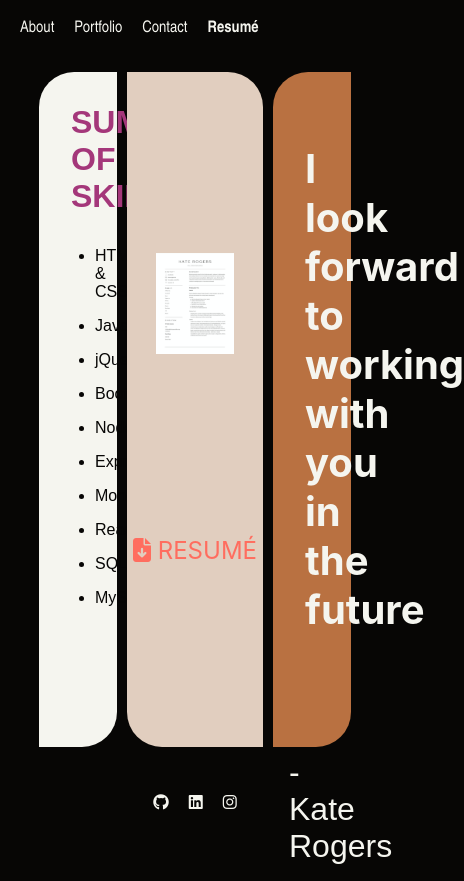
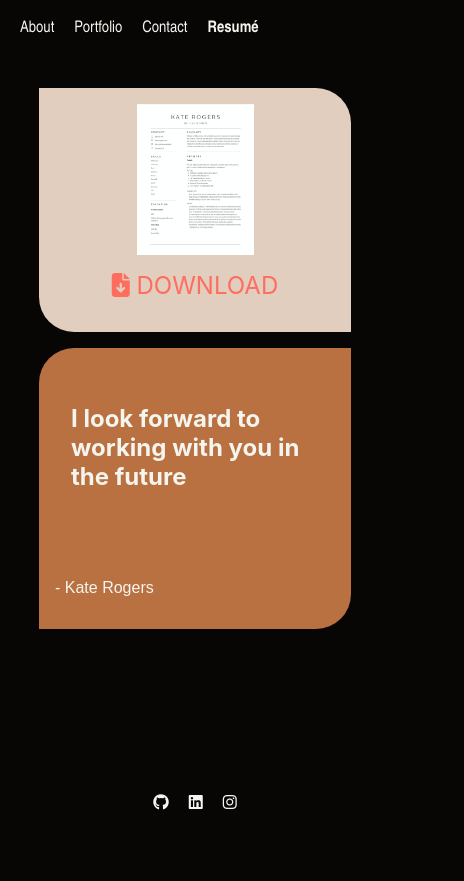
Before and after one commit to KateMcRo/reactPortfolio, a React (Create React App) app: page / in a window 390 px wide. Both pictures are taken after a click on the element "Resumé". Shown: the whole page, 464 px wide, since content can reach past the window. After the commit the page ends 844 px from the top, so only its background shows below. Built offline with nearby package versions, Linux system fonts and the light colour scheme; a web font is replaced by a local one.

Commit message:
updated responsive styling for resume page

```diff
--- a/src/components/contact/contact.css
+++ b/src/components/contact/contact.css
@@ -85,4 +85,11 @@
   .input {
     width: 100%;
   }
+
+  /* Targeting Galaxy Fold */
+    @media screen and (max-width: 280px) {
+      .contact {
+        font-size: 4rem;
+      }
+    }
 }
--- a/src/components/resume/Resume.jsx
+++ b/src/components/resume/Resume.jsx
@@ -28,6 +28,7 @@ export default function Resume() {
   ];
 
   return (
+    <>
       <div className="containerBox flex space">
         <div className="skillsBox roundLR">
           <p id="skills" className="basic">
@@ -57,5 +58,31 @@ export default function Resume() {
           </p>
         </div>
       </div>
+      {/* Mobile View */}
+      <div id="mobile-resume">
+        <div className="m-skillsBox roundLR">
+          <p id="skills" className="basic">
+            Explore My Resume:
+          </p>
+        </div>
+        <div className="m-resumeBox flex column center roundRL">
+          <img
+            src={resume}
+            id="resumeImg"
+            alt="Kate Rogers Resume"
+            onClick={onButtonClick}
+          ></img>
+          <div className="downloadBox" onClick={onButtonClick}>
+            <i className="fa-solid fa-file-arrow-down download"></i> DOWNLOAD
+          </div>
+        </div>
+        <div className="m-signBox flex column roundLR">
+          <p id="msg">I look forward to working with you in the future</p>
+          <p id="kr" className="signature">
+            - Kate Rogers
+          </p>
+        </div>
+      </div>
+    </>
   );
 }
--- a/src/components/resume/resume.css
+++ b/src/components/resume/resume.css
@@ -1,3 +1,7 @@
+#mobile-resume {
+  display: none;
+}
+
 .containerBox {
     width: 100%;
     height: 100%;
@@ -12,8 +16,8 @@
 
   #skills {
     color: var(--mag);
-    font-size: xx-large;
-    margin: 2rem;
+    font-size: 2rem;
+    margin-left: 2rem;
     font-weight: bold;
   }
 
@@ -46,11 +50,66 @@
   }
 
   #msg {
-    font-size: 40px;
+    font-size: 2rem;
     font-weight: bolder;
     padding: 2rem;
   }
 
   #kr {
     padding: 1rem;
+    font-size: 1.5rem;
   }
+
+  @media screen and (max-width: 912px) {
+    .containerBox {
+      display: none;
+    }
+
+    #mobile-resume {
+      display: block;
+    }
+
+    .m-skillsBox {
+      background-color: var(--wht);
+      display: flex;
+      justify-content: center;
+    }
+
+    .skills {
+      margin: 0rem;
+    }
+
+    .m-resumeBox {
+      justify-content: space-evenly;
+      background-color: var(--lt);
+      padding: 1rem;
+      margin-bottom: 1rem;
+      margin-top: 1rem;
+    }
+
+    #resumeImg {
+      width: 30vw;
+    }
+
+    .downloadBox {
+      padding: 1rem;
+    }
+
+    .m-signBox {
+      background-color: var(--mid);
+    }
+
+    @media screen and (max-width: 540px) {
+      .m-skillsBox {
+        display: none;
+      }
+
+      #msg {
+        font-size: 1.5rem;
+      }
+
+      #kr {
+        font-size: 1rem;
+      }
+    }
+  }
```
Lines whose indentation alone changed are shown as unchanged.
